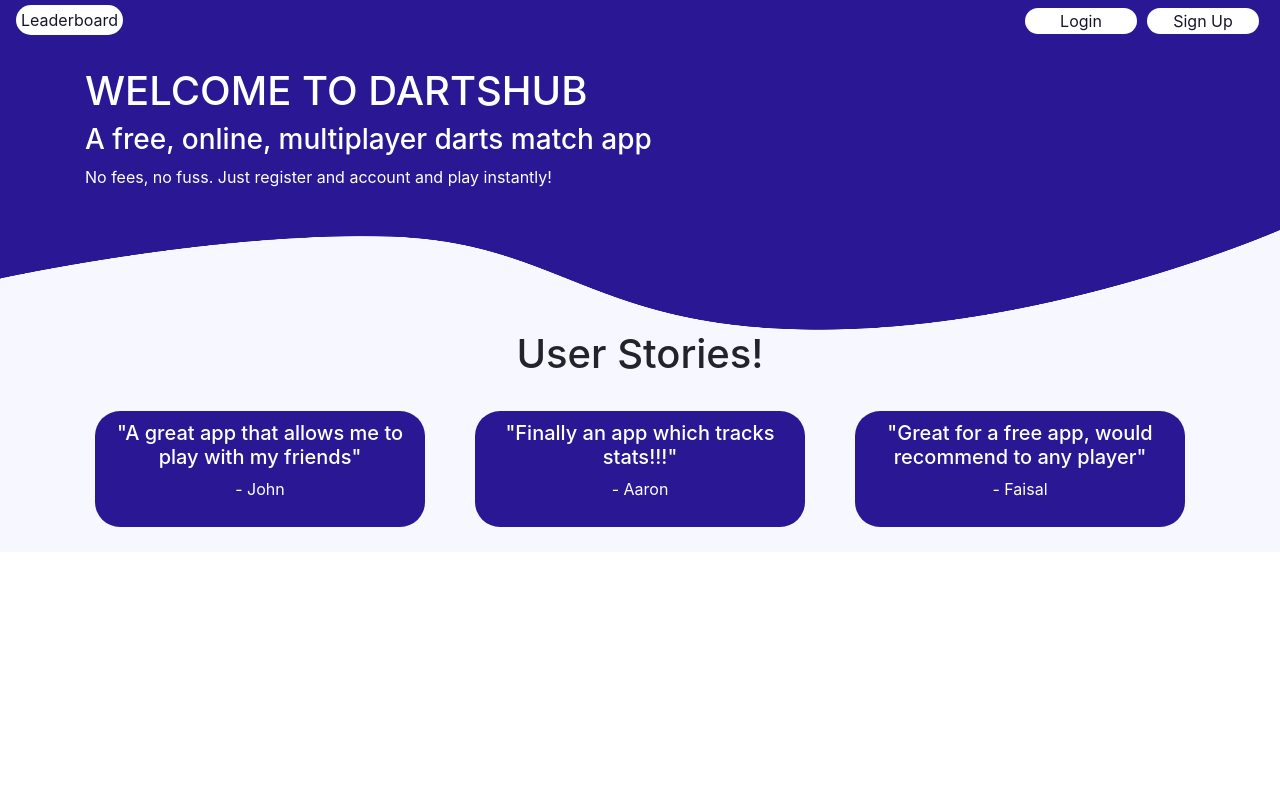
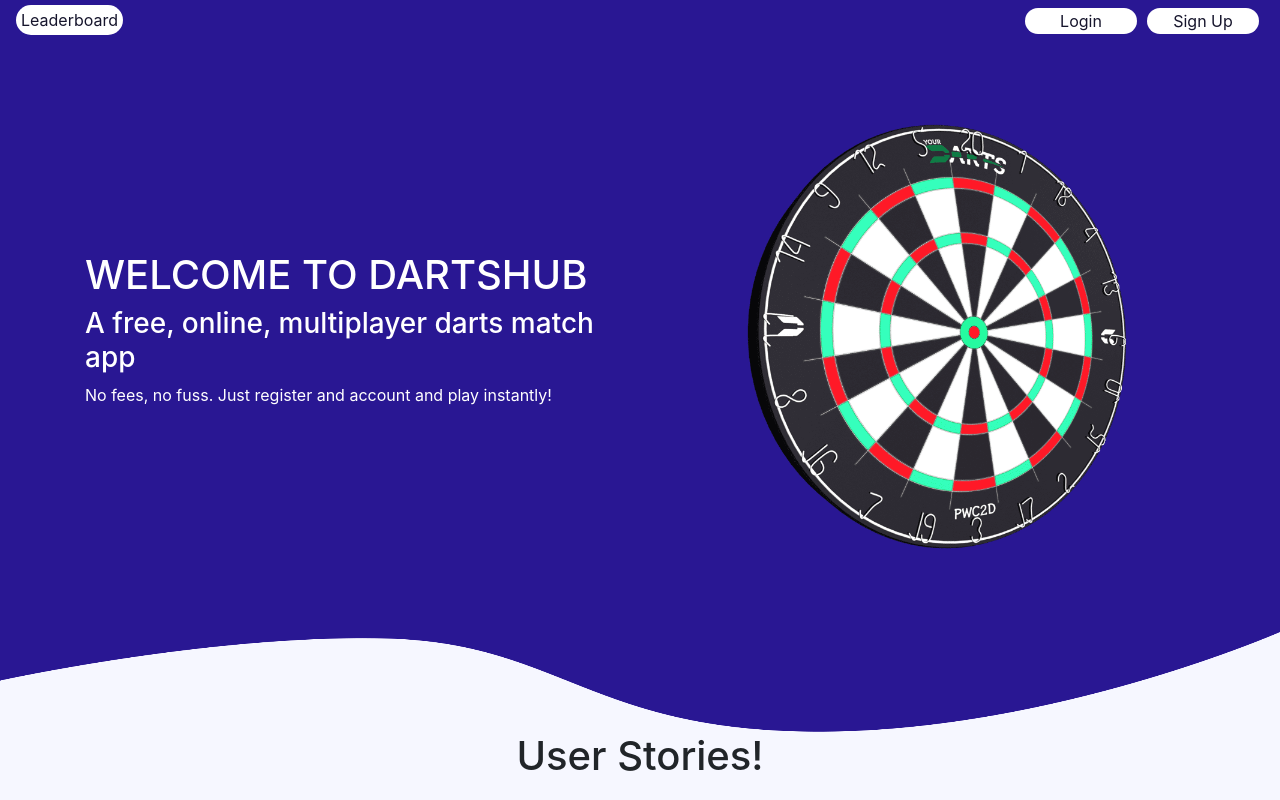
Before and after one commit to HeyAero/dartshub, a React app in the folder client/: page / in a window 1280 px wide. Shown: the top 800 px of the page. Built offline with nearby package versions, Linux system fonts and the light colour scheme.

Commit message:
add dartsboard image to home page

```diff
--- a/client/src/components/Greeting/_greeting.scss
+++ b/client/src/components/Greeting/_greeting.scss
@@ -18,3 +18,7 @@
     width: 250%;
   }
 }
+
+.greeting-board {
+  width: 100%;
+}
--- a/client/src/components/Greeting/index.js
+++ b/client/src/components/Greeting/index.js
@@ -1,13 +1,21 @@
 import React from 'react';
 import wave from '../../images/wave.png'
+import board from '../../images/board.png'
 const Greeting = () => {
 
     return (
         <div id="greeting">
             <div class="container content">
-                <h1>WELCOME TO DARTSHUB</h1>
-                <h3>A free, online, multiplayer darts match app</h3>
-                <p>No fees, no fuss. Just register and account and play instantly!</p>
+                <div class="row">
+                    <div className="col align-self-center">
+                        <h1>WELCOME TO DARTSHUB</h1>
+                        <h3>A free, online, multiplayer darts match app</h3>
+                        <p>No fees, no fuss. Just register and account and play instantly!</p>
+                    </div>
+                    <div className="col d-none d-sm-block">
+                        <img className="greeting-board" src={board} alt="a virtual dart board"></img>
+                    </div>
+                </div>
             </div>
             <img className="greeting-wave" src={wave} alt="white wave"></img>
         </div>
```
Also changed, not shown: client/src/images/board.png (added).
